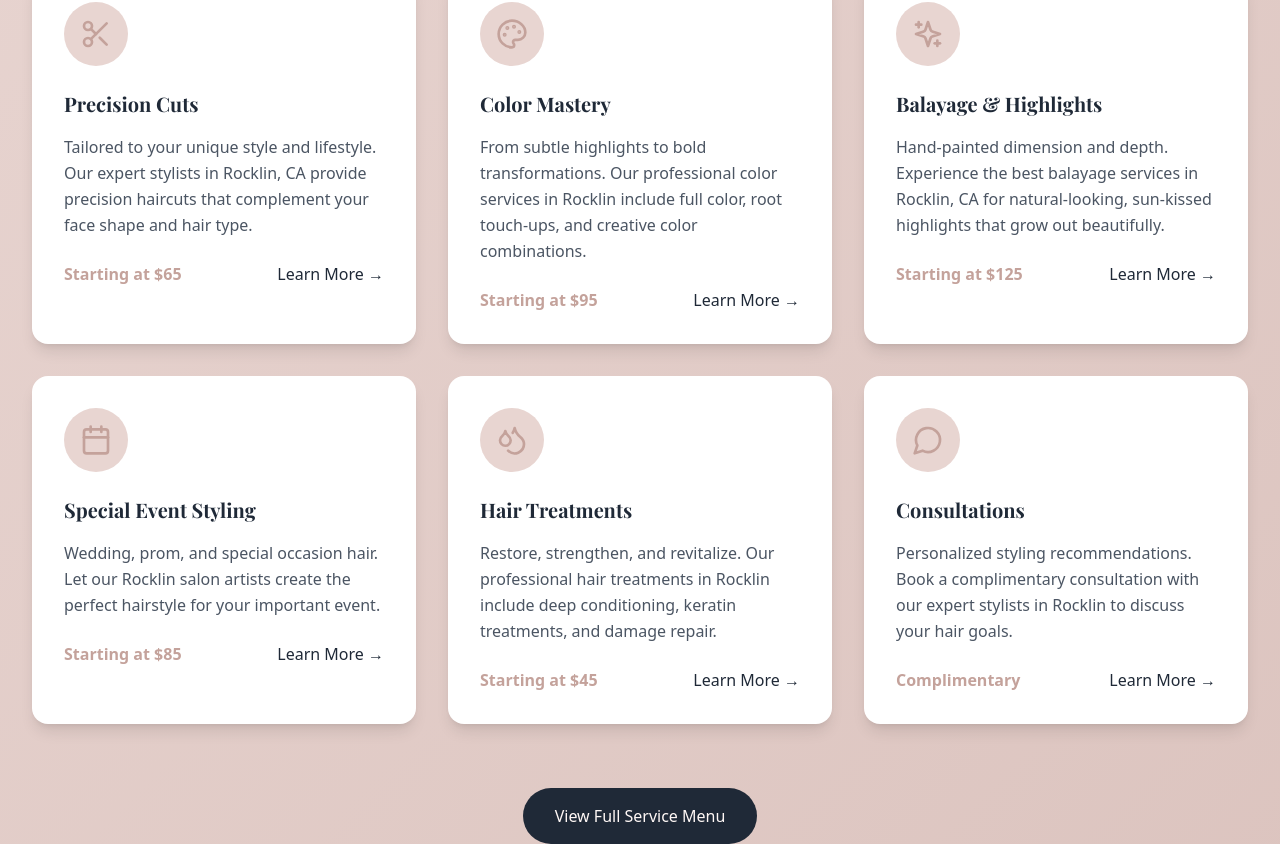
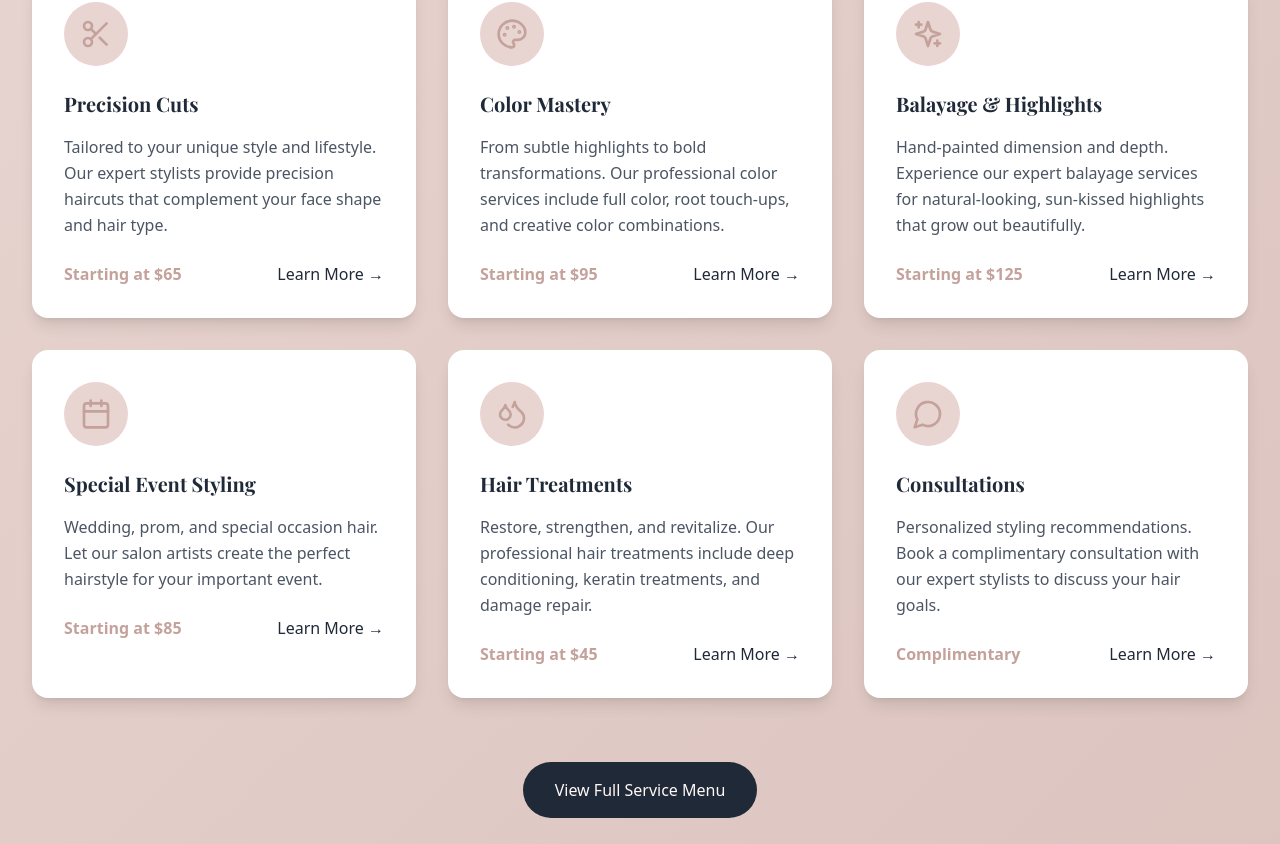
Before and after one commit to CoDzBeast/TSStudio, a React (Vite) app: page / in a window 1280 px wide. Shown: the part 2046-2890 px from the top of the page. Built offline with nearby package versions, Linux system fonts and the light colour scheme; no server answers.

Commit message:
Remove location references from service descriptions

```diff
--- a/src/components/Services.tsx
+++ b/src/components/Services.tsx
@@ -6,37 +6,37 @@ const Services: React.FC = () => {
     {
       icon: Scissors,
       title: 'Precision Cuts',
-      description: 'Tailored to your unique style and lifestyle. Our expert stylists in Rocklin, CA provide precision haircuts that complement your face shape and hair type.',
+      description: 'Tailored to your unique style and lifestyle. Our expert stylists provide precision haircuts that complement your face shape and hair type.',
       price: 'Starting at $65'
     },
     {
       icon: Palette,
       title: 'Color Mastery',
-      description: 'From subtle highlights to bold transformations. Our professional color services in Rocklin include full color, root touch-ups, and creative color combinations.',
+      description: 'From subtle highlights to bold transformations. Our professional color services include full color, root touch-ups, and creative color combinations.',
       price: 'Starting at $95'
     },
     {
       icon: Sparkles,
       title: 'Balayage & Highlights',
-      description: 'Hand-painted dimension and depth. Experience the best balayage services in Rocklin, CA for natural-looking, sun-kissed highlights that grow out beautifully.',
+      description: 'Hand-painted dimension and depth. Experience our expert balayage services for natural-looking, sun-kissed highlights that grow out beautifully.',
       price: 'Starting at $125'
     },
     {
       icon: Calendar,
       title: 'Special Event Styling',
-      description: 'Wedding, prom, and special occasion hair. Let our Rocklin salon artists create the perfect hairstyle for your important event.',
+      description: 'Wedding, prom, and special occasion hair. Let our salon artists create the perfect hairstyle for your important event.',
       price: 'Starting at $85'
     },
     {
       icon: Droplets,
       title: 'Hair Treatments',
-      description: 'Restore, strengthen, and revitalize. Our professional hair treatments in Rocklin include deep conditioning, keratin treatments, and damage repair.',
+      description: 'Restore, strengthen, and revitalize. Our professional hair treatments include deep conditioning, keratin treatments, and damage repair.',
       price: 'Starting at $45'
     },
     {
       icon: MessageCircle,
       title: 'Consultations',
-      description: 'Personalized styling recommendations. Book a complimentary consultation with our expert stylists in Rocklin to discuss your hair goals.',
+      description: 'Personalized styling recommendations. Book a complimentary consultation with our expert stylists to discuss your hair goals.',
       price: 'Complimentary'
     }
   ];
@@ -48,7 +48,7 @@ const Services: React.FC = () => {
           <h2 className="text-4xl font-serif font-bold text-gray-800 mb-6">Our Premium Hair Services</h2>
           <div className="w-24 h-1 bg-rose-400 mx-auto mb-8"></div>
           <p className="text-lg text-gray-700 max-w-2xl mx-auto leading-relaxed">
-            Discover our comprehensive range of premium hair services in Rocklin, CA.
+            Discover our comprehensive range of premium hair services.
             Each service is expertly crafted with artistic precision and personalized attention
             by our talented women-owned salon team.
           </p>
```
